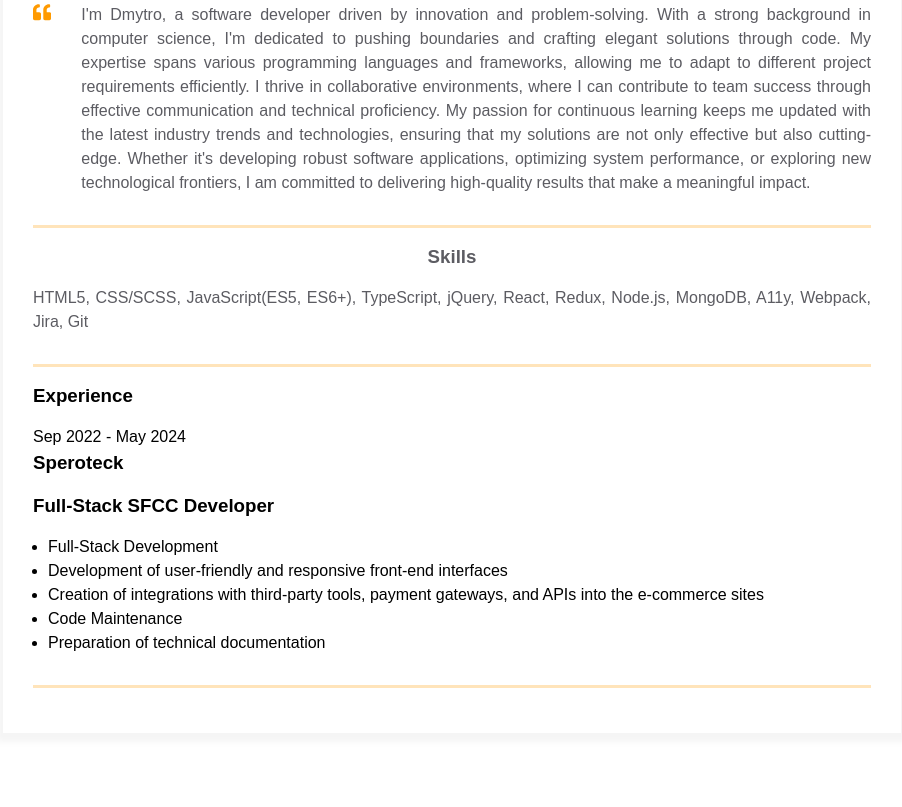
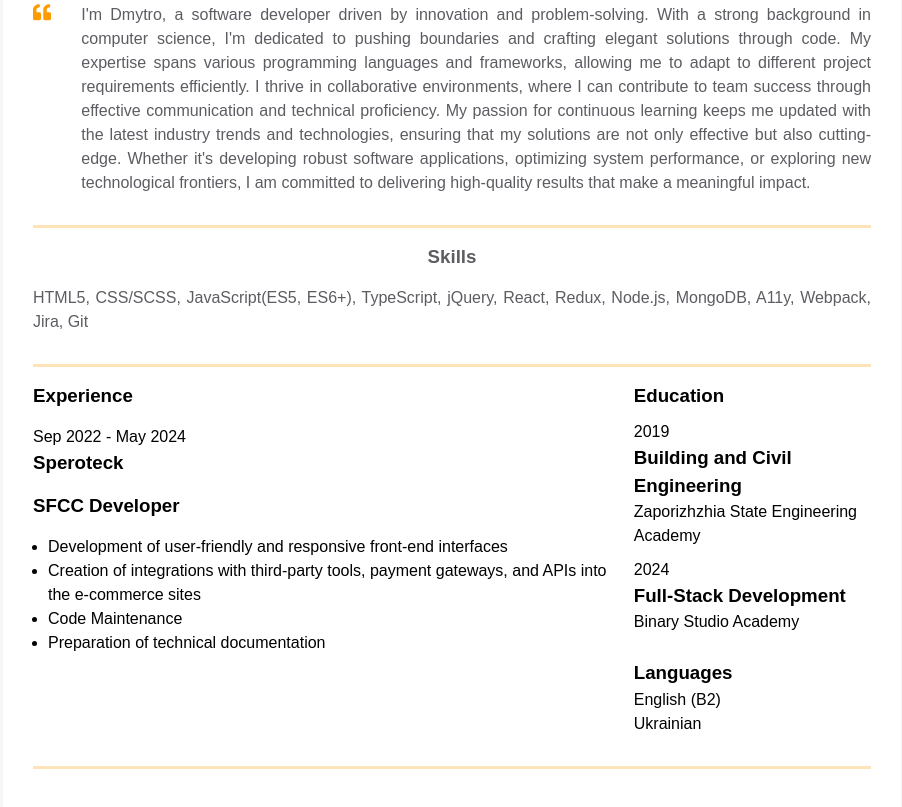
Before and after one commit to dmitryzh100/homepage, a plain HTML site: page index.html in a window 1280 px wide. Shown: the part 403-1210 px from the top of the page, without its empty margins (188-1090 px from the left). Before the commit the page ends 1187 px from the top, so only its background shows below. Drawn offline with Linux system fonts and the light colour scheme.

Commit message:
Added experience section

```diff
--- a/index.html
+++ b/index.html
@@ -159,9 +159,8 @@
                   </div>
 
                   <div class="experiences__company-project">
-                    <h3 class="experiences__company-project-role">Full-Stack SFCC Developer</h3>
+                    <h3 class="experiences__company-project-role">SFCC Developer</h3>
                     <ul class="experiences__company-project-responsibilities">
-                      <li>Full-Stack Development</li>
                       <li>Development of user-friendly and responsive front-end interfaces</li>
                       <li>Creation of integrations with third-party tools, payment gateways, and APIs into the e-commerce sites</li>
                       <li>Code Maintenance</li>
@@ -170,7 +169,29 @@
                   </div>
                 </div>
               </div>
-              <div class="additional-info fv"></div>
+
+              <div class="additional-info fv">
+                <div class="additional-info__education">
+                  <h3 class="additional-info__education-header">Education</h3>
+                  <div class="additional-info__education-university">
+                    <span class="additional-info__education-university-durability"> 2019 </span>
+                    <h3 class="additional-info__education-university-speciality">Building and Civil Engineering</h3>
+                    <p class="additional-info__education-university-name">Zaporizhzhia State Engineering Academy</p>
+                  </div>
+
+                  <div class="additional-info__education-university">
+                    <span class="additional-info__education-university-durability"> 2024 </span>
+                    <h3 class="additional-info__education-university-speciality">Full-Stack Development</h3>
+                    <p class="additional-info__education-university-name">Binary Studio Academy</p>
+                  </div>
+                </div>
+
+                <div class="additional-info__languages">
+                  <h3 class="additional-info__languages-header">Languages</h3>
+                  <p class="additional-info__languages-item">English (B2)</p>
+                  <p class="additional-info__languages-item">Ukrainian</p>
+                </div>
+              </div>
             </div>
           </div>
         </div>
--- a/styles.css
+++ b/styles.css
@@ -188,3 +188,15 @@ body {
   color: var(--secondary-text-color);
   text-align: justify;
 }
+
+.additional-info__education {
+  margin-bottom: 15px;
+}
+
+.additional-info__education-header {
+  margin-bottom: 10px;
+}
+
+.additional-info__education-university {
+  margin-bottom: 10px;
+}
```
